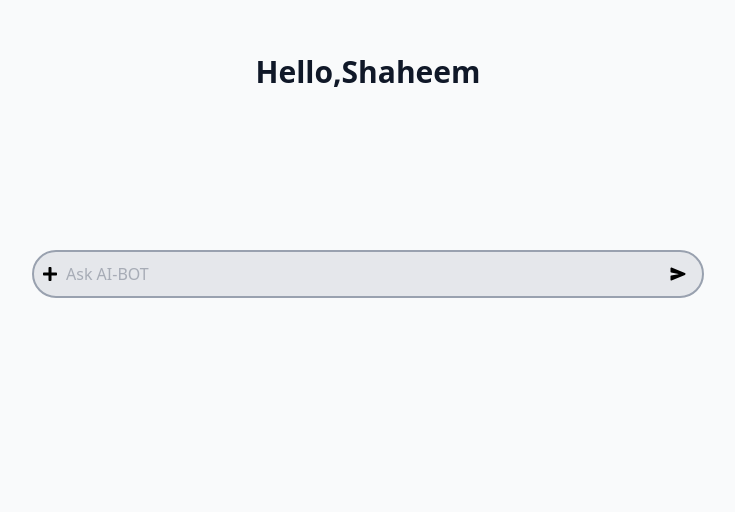
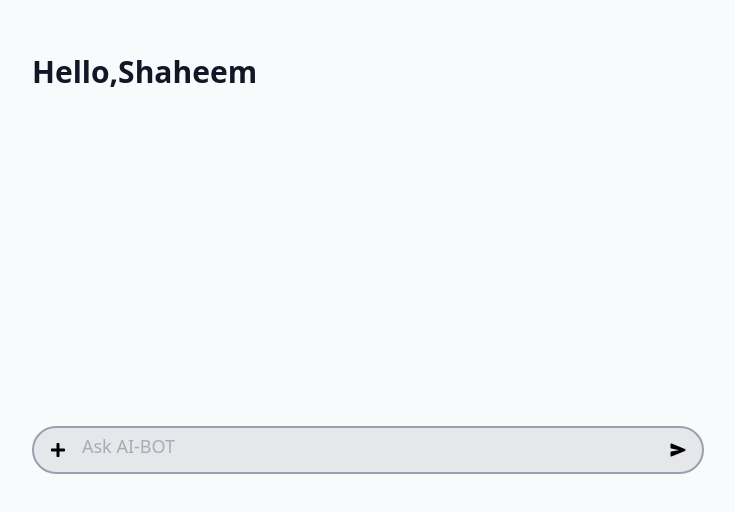
Before and after one commit to shaheem728/AiBot, a React (Vite) app: page / in a window 1280 px wide. Shown: the part 186-698 px from the top of the page, without its empty margins (448-1183 px from the left). Built offline with nearby package versions, Linux system fonts and the light colour scheme.

Commit message:
Added  UserContext to enable chat functionality

```diff
--- a/src/App.tsx
+++ b/src/App.tsx
@@ -1,13 +1,13 @@
-import { useState } from 'react'
+import { useState,useContext } from 'react'
 // import { token } from './action/api'
 import SideBar from "./component/SideBar"
 import Search from "./component/Search"
+import Chat from './component/Chat';
+import { UserContext} from './context/UserContext';
 import { CgMenuGridO } from "react-icons/cg";
-import { RiImageAiLine } from "react-icons/ri";
-import { RiImageAddLine } from "react-icons/ri";
-import { FaPlus } from "react-icons/fa";
 function App() {
   const [toggle, setToggle] = useState(false)
+  const { startChat} = useContext(UserContext)
   return (
     <section className="staic">
     <div className={`absolute  left-0 ${toggle?'block':'hidden'}`}>
@@ -21,8 +21,10 @@ function App() {
     <CgMenuGridO className="home-menu"/>
     </button>
     <div className="content">
-    <h1>Hello,Shaheem</h1>
-    <div className="chat">
+    {
+      startChat ? <Chat/> :  <h1>Hello,Shaheem</h1>
+    }
+    <div className="search">
      <Search/>
     </div>
     </div>
--- a/src/component/Chat.tsx
+++ b/src/component/Chat.tsx
@@ -2,7 +2,15 @@ import React from 'react'
 
 const Chat = () => {
   return (
-    <div>Chat</div>
+    <section className='chat'>
+      <div className='user'>
+        hi
+      </div>
+      <div className='bot'>
+      Hi there!
+      </div>
+
+    </section>
   )
 }
 
--- a/src/component/Search.tsx
+++ b/src/component/Search.tsx
@@ -1,15 +1,48 @@
-// import React from 'react'
+'use client'
+import {FormEvent, useContext,useState} from 'react'
 import { FaPlus } from "react-icons/fa";
 import { IoSend } from "react-icons/io5";
+import { UserContext} from '../context/UserContext';
+import { RiImageAiLine } from "react-icons/ri";
+import { RiImageAddLine } from "react-icons/ri";
 const Search = () => {
+  const [open,setOpen] =useState<boolean>(false)
+  const {setStartChat} = useContext(UserContext);
+ async function handleSubmit(e: FormEvent<HTMLFormElement>) {
+  await e.preventDefault()
+  setStartChat(true)
+ }
   return (
-    <section className="search">
-      <div className='option'><FaPlus /></div>
-      <input type="text" placeholder="Ask AI-BOT"/>
+    <section>
+      <input type='file' accept='image/*' hidden id='inputImg' />
+
+    <div className={`file-box ${open?'':'hidden'}`}>
+      <div className='upload'onClick={()=>{
+        document.getElementById("inputImg")?.click()
+      }}>
+        <RiImageAddLine/>
+        <span className='primary-text'>Upload Image</span>
+      </div>
+      <div className='generate'>
+        <RiImageAiLine/>
+        <span className='primary-text'>Generate Image</span>
+      </div>
+      </div>
+
+    <div className="search-box">
+      <button className='option'
+      onClick={()=>{setOpen(!open)}}
+      ><FaPlus /></button>
+      <form className="inputForm" onSubmit={(e)=>handleSubmit(e)} >
+      <input type="text" placeholder="Ask AI-BOT"
+      // onChange={}
+      />
       <button
       className="submit"
       ><IoSend/></button>
-     </section>
+      </form>
+      </div>
+      </section>
   )
 }
 
--- a/src/context/UserContext.tsx
+++ b/src/context/UserContext.tsx
@@ -2,8 +2,10 @@ import { createContext, ReactNode, useState } from "react";
 
 // Define the type for the context value
 interface UserContextType {
-  user: string | null;
-  setUser: React.Dispatch<React.SetStateAction<string | null>>;
+  startChat: boolean
+  setStartChat: React.Dispatch<React.SetStateAction<boolean>>;
+  optiont: boolean
+  setOption: React.Dispatch<React.SetStateAction<boolean>>;
 }
 
 // Define the type for provider props
@@ -12,13 +14,13 @@ interface ProviderProps {
 }
 
 // Create the context with the correct type
-const UserContext = createContext<UserContextType | undefined>(undefined);
+const UserContext = createContext<UserContextType | any>(null);
 
 const UserProvider: React.FC<ProviderProps> = ({ children }) => {
-  const [user, setUser] = useState<string | null>(null);
-
+  const [startChat, setStartChat] = useState<boolean>(false);
+  const [option,setOption] = useState<boolean>(false)
   return (
-    <UserContext.Provider value={{ user, setUser }}>
+    <UserContext.Provider value={{ startChat, setStartChat,option,setOption }}>
       {children}
     </UserContext.Provider>
   );
--- a/src/index.css
+++ b/src/index.css
@@ -22,25 +22,40 @@ h1{
   @apply absolute left-32  lg:left-[30em]  top-[15em]
 }
 
+.search{
+  @apply  absolute -bottom-96  flex justify-center
+}
 .chat{
-  @apply  my-40 flex justify-center
+  @apply h-auto max-w-2xl relative
+}
+.user{
+  @apply absolute right-1 rounded-s-full rounded-b-full p-2
+}
+.bot{
+  @apply absolute mt-5 left-1  p-2 rounded-e-full rounded-b-full
+}
+.user,.bot{
+  @apply  h-auto w-auto bg-gray-200  dark:bg-neutral-800 text-black dark:text-white
+}
+.search-box{
+  @apply flex items-center rounded-full  w-auto md:min-w-2xl h-12
+}
+.search-box,.file-box{
+  @apply  bg-gray-200  dark:bg-neutral-900 border-2 border-gray-400
+  text-gray-500
+}
+.inputForm{
+  @apply flex w-full h-auto
 }
 
-.search{
-  @apply flex justify-between items-center rounded-full  w-auto md:min-w-2xl h-12  bg-gray-200  dark:bg-neutral-800 border-2 border-gray-400 dark:border-amber-50
-         text-gray-500
-}
-input{
-  @apply border-none
-}
 input[type="text"] {
-  @apply w-full h-full
+  @apply w-full h-full border-none outline-none text-lg
 }
 .option,.submit{
-  @apply  text-black dark:text-white mx-2
+  @apply  text-black dark:text-white mx-2 p-2
 }
 .option:hover{
-  @apply bg-gray-200  dark:bg-gray-700 p-2 rounded-full
+  @apply bg-gray-300  dark:bg-gray-700 rounded-full
 }
 .submit{
   @apply bg-gray-200  dark:bg-gray-700 p-2 rounded-full
@@ -48,3 +63,21 @@ input[type="text"] {
 .submit:hover{
   @apply bg-gray-300  dark:bg-gray-800
 }
+.file-box{
+  @apply  h-20 w-36 rounded-lg mb-1
+}
+.upload{
+  @apply  text-sky-500 mt-2
+}
+.generate{
+  @apply   text-green-500
+}
+.upload,.generate{
+  @apply flex justify-center items-center h-7 w-full
+}
+.upload:hover,.generate:hover{
+  @apply  dark:bg-gray-700  bg-gray-300
+}
+.primary-text{
+  @apply text-gray-900 dark:text-gray-500 text-sm
+}
```
